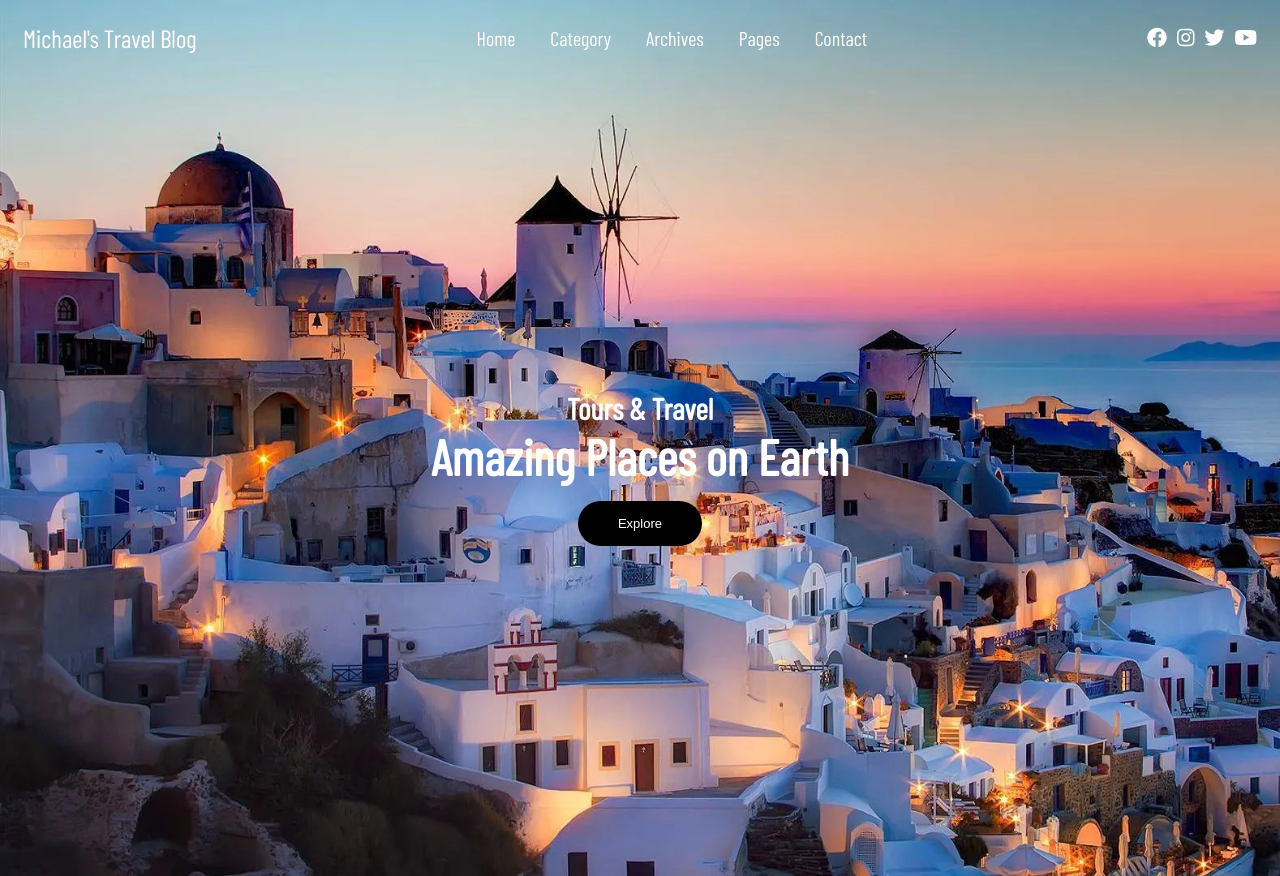
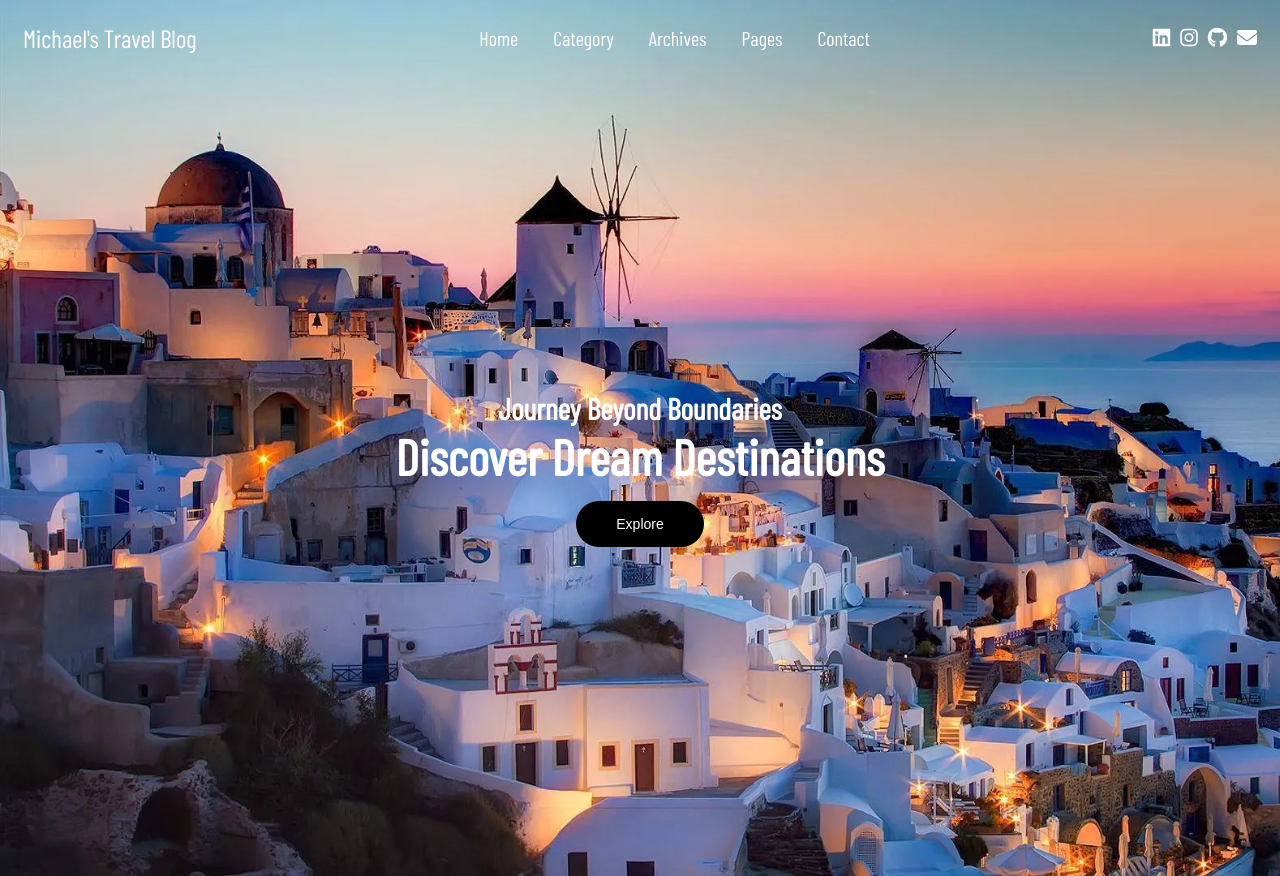
Before and after one commit to MichaelKearseDev/blogpage-practice, a plain HTML site: page index.html in a window 1280 px wide. Drawn offline with nearby package versions, Linux system fonts and the light colour scheme.

Commit message:
Add personal links to social media icons

```diff
--- a/index.html
+++ b/index.html
@@ -31,16 +31,16 @@
       </nav>
 
       <div class="social-icons">
-        <a href="#"><i class="fa-brands fa-facebook" style="color: #ffffff;"></i></i></a>
-        <a href="#"><i class="fa-brands fa-instagram" style="color: #ffffff;"></i></i></a>
-        <a href="#"><i class="fa-brands fa-twitter" style="color: #ffffff;"></i></a>
-        <a href="#"><i class="fa-brands fa-youtube" style="color: #ffffff;"></i></a>
+        <a href="https://www.linkedin.com/in/michaelkearse/" target="_blank"><i class="fa-brands fa-linkedin" style="color: #ffffff;"></i></a>
+        <a href="https://www.instagram.com/vorsy/" target="_blank"><i class="fa-brands fa-instagram" style="color: #ffffff;"></i></i></a>
+        <a href="https://github.com/MichaelKearseDev" target="_blank"><i class="fa-brands fa-github" style="color: #ffffff;"></i></a>
+        <a href="mailto:michaelkearsedev@gmail.com" target="_blank"><i class="fa-solid fa-envelope" style="color: #ffffff;"></i></a>
       </div>
     </header>
 
     <main class="container">
-      <h2 class="top-text">Tours & Travel</h2>
-      <h2 class="middle-text">Amazing Places on Earth</h2>
+      <h2 class="top-text">Journey Beyond Boundaries</h2>
+      <h2 class="middle-text">Discover Dream Destinations</h2>
       <button class="button">Explore</button>
     </main>
   </body>
--- a/style.css
+++ b/style.css
@@ -74,7 +74,7 @@ header {
 
 .button {
   background-color: black;
-  font-size: 13px;
+  font-size: 14px;
   color: white;
   margin-top: 15px;
   padding: 15px 40px;
@@ -94,7 +94,8 @@ header {
     padding: 20px 60px;
 }
 
-.fa-brands {
+.fa-brands,
+.fa-solid {
     transition: 0.15s all;
 }
 
@@ -105,3 +106,11 @@ header {
 .fa-brands:active {
     font-size: 30px;
 }
+
+.fa-solid:hover {
+    font-size: 30px;
+}
+
+.fa-solid:active {
+    font-size: 30px;
+}
```
